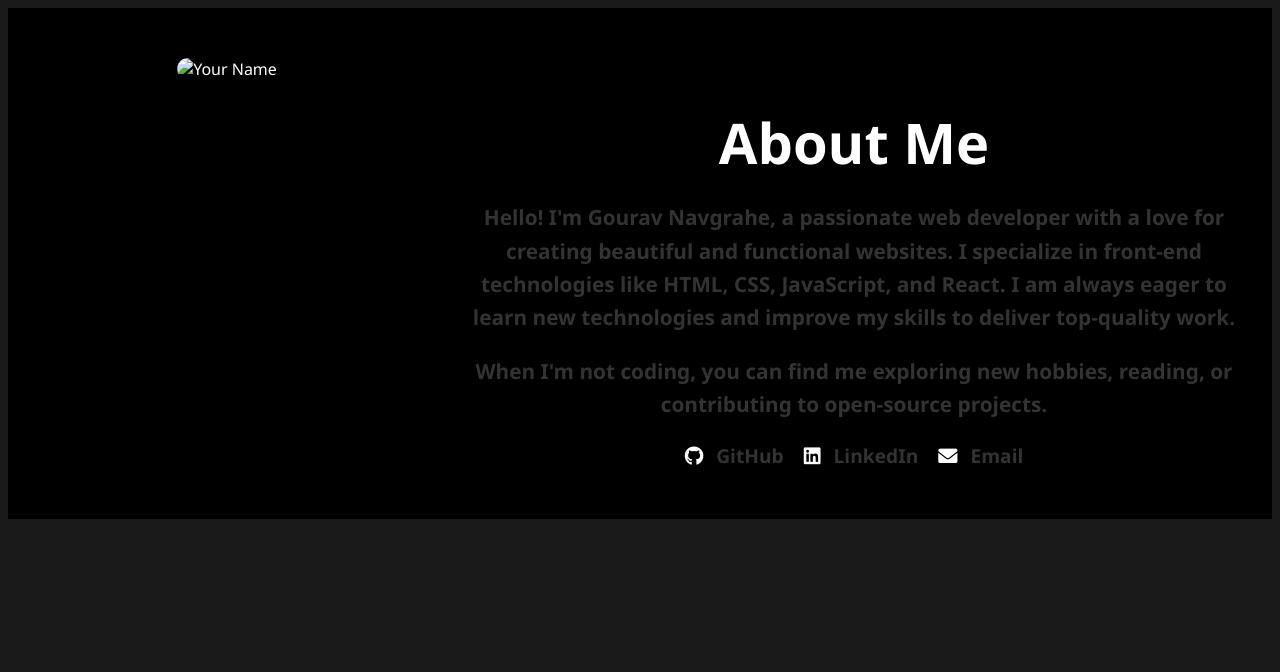
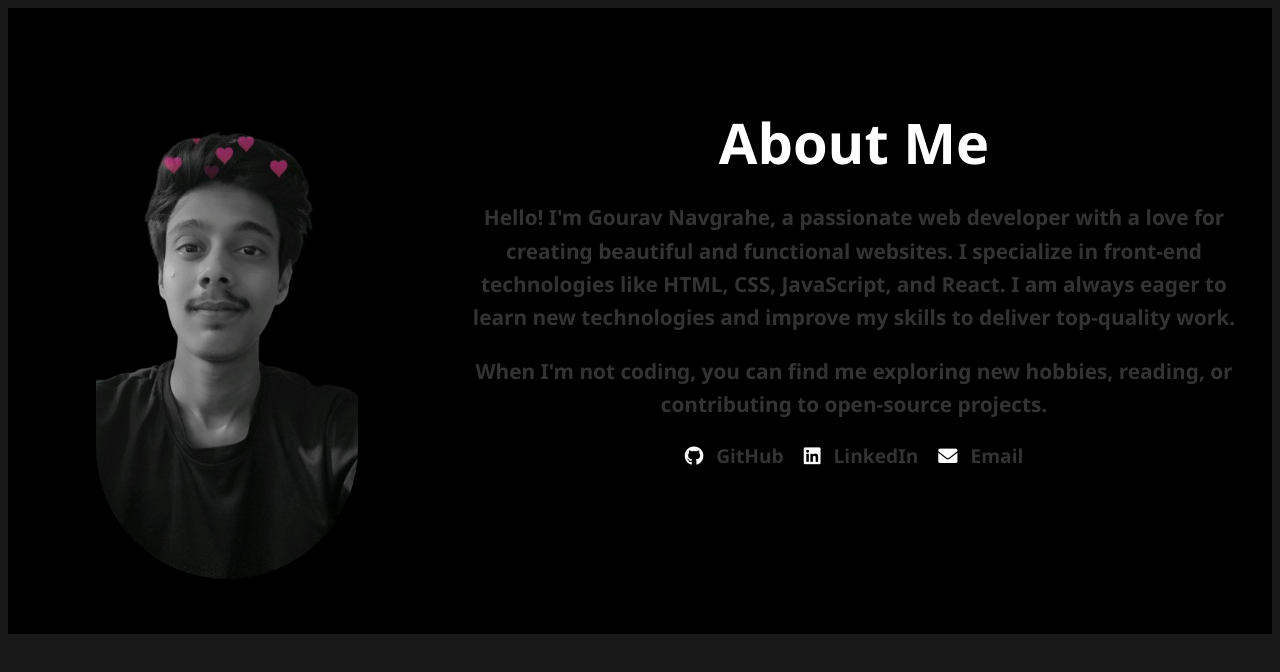
Before and after one commit to Gourav-Navgrahe/Portfolio, a plain HTML site: page about.html in a window 1280 px wide. Drawn offline with Linux system fonts and the light colour scheme.

Commit message:
Update about.html

```diff
--- a/about.html
+++ b/about.html
@@ -14,7 +14,7 @@
     <div class="about-container">
         <!-- Profile Picture -->
         <div class="about-image">
-            <img src="Go11.png." alt="Your Name" />
+            <img src="Go11.png" alt="Your Name" />
         </div>
 
         <!-- About Text -->
```
